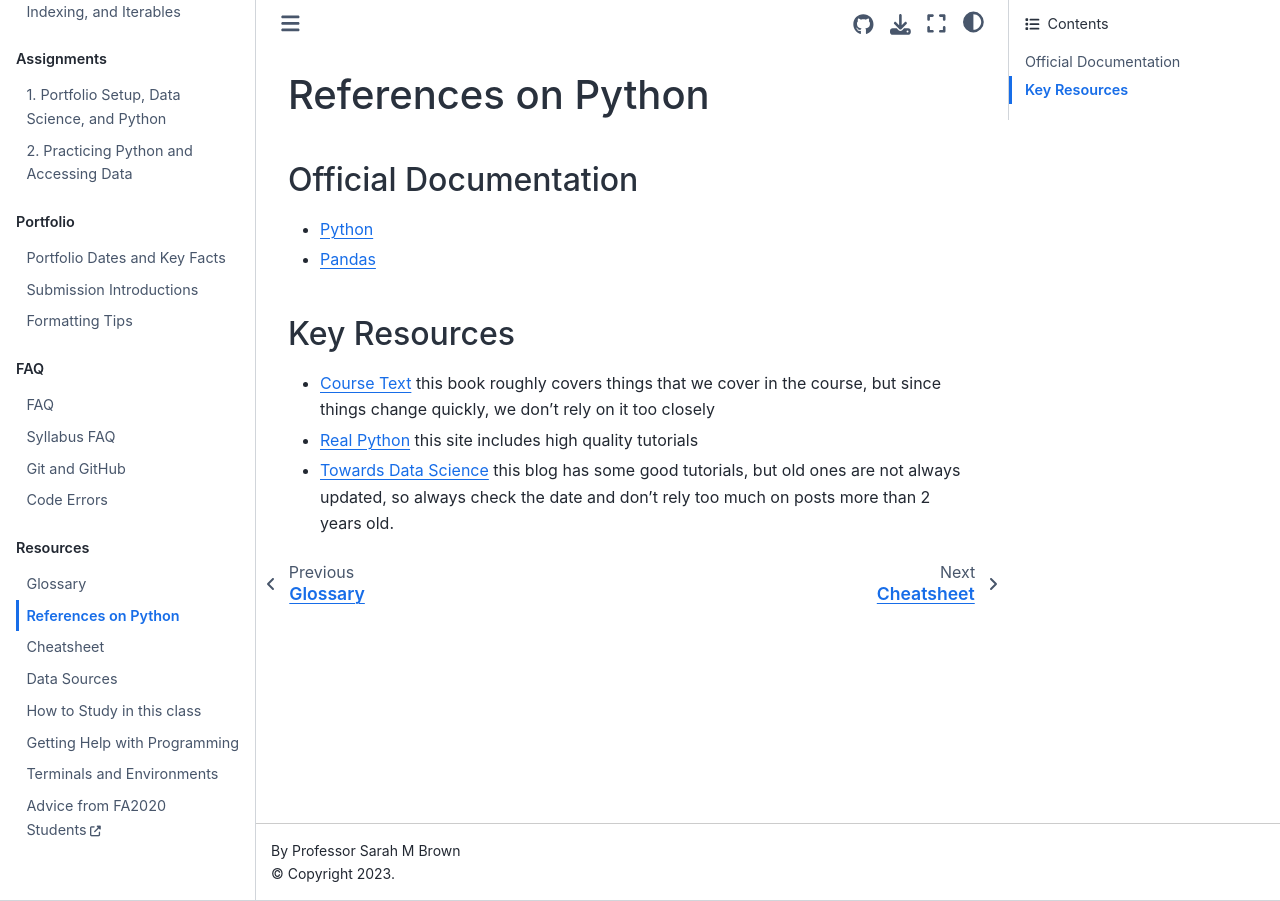
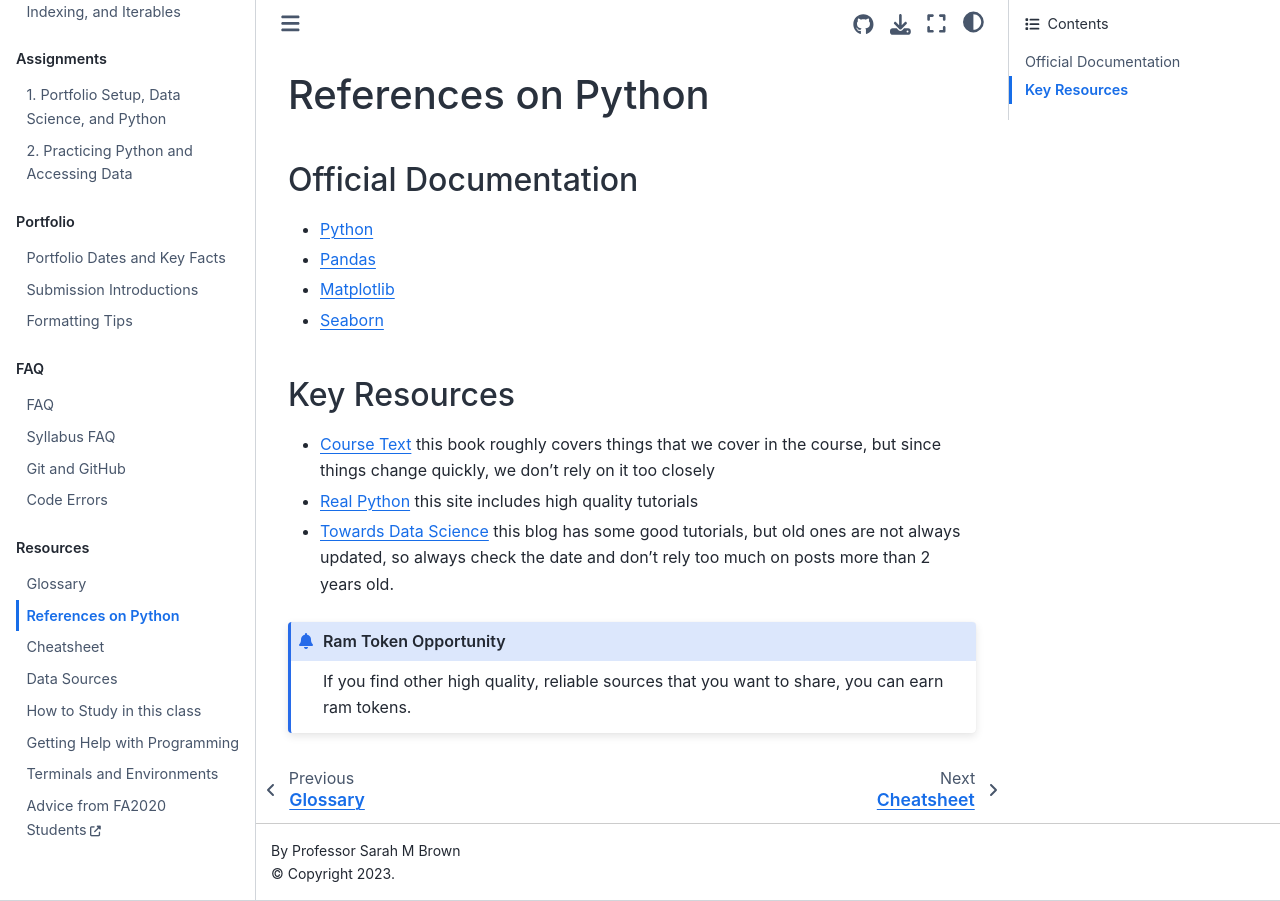
Before and after one commit to rhodyprog4ds/BrownFall21, a Jupyter Book: the page built from resources/python.md, in a window 1280 px wide. Built offline with Jupyter Book 1.0.4 settings and Sphinx 7.4.7 and the Sphinx Book theme 1.1.4, drawn with Linux system fonts in a browser that asks for light colours; pages that are not in the unit, such as notebooks, are missing from menus.

Commit message:
add plotting libraries and ram token opp

````diff
--- a/resources/python.md
+++ b/resources/python.md
@@ -1,8 +1,11 @@
 # References on Python
 
 ## Official Documentation
+
 - [Python](https://docs.python.org/3/)
 - [Pandas](https://pandas.pydata.org/)
+- [Matplotlib](https://matplotlib.org/)
+- [Seaborn](https://seaborn.pydata.org/)
 <!-- - [Sci-kit Learn](https://scikit-learn.org/stable/) -->
 
 
@@ -12,3 +15,8 @@
 - [Course Text](https://jakevdp.github.io/PythonDataScienceHandbook/) this book roughly covers things that we cover in the course, but since things change quickly, we don't rely on it too closely
 - [Real Python](https://realpython.com/) this site includes high quality tutorials
 - [Towards Data Science](https://towardsdatascience.com/) this blog has some good tutorials, but old ones are not always updated, so always check the date and don't rely too much on posts more than 2 years old.
+
+```{admonition} Ram Token Opportunity
+If you find other high quality, reliable sources that you want
+to share, you can earn ram tokens.
+```
````
